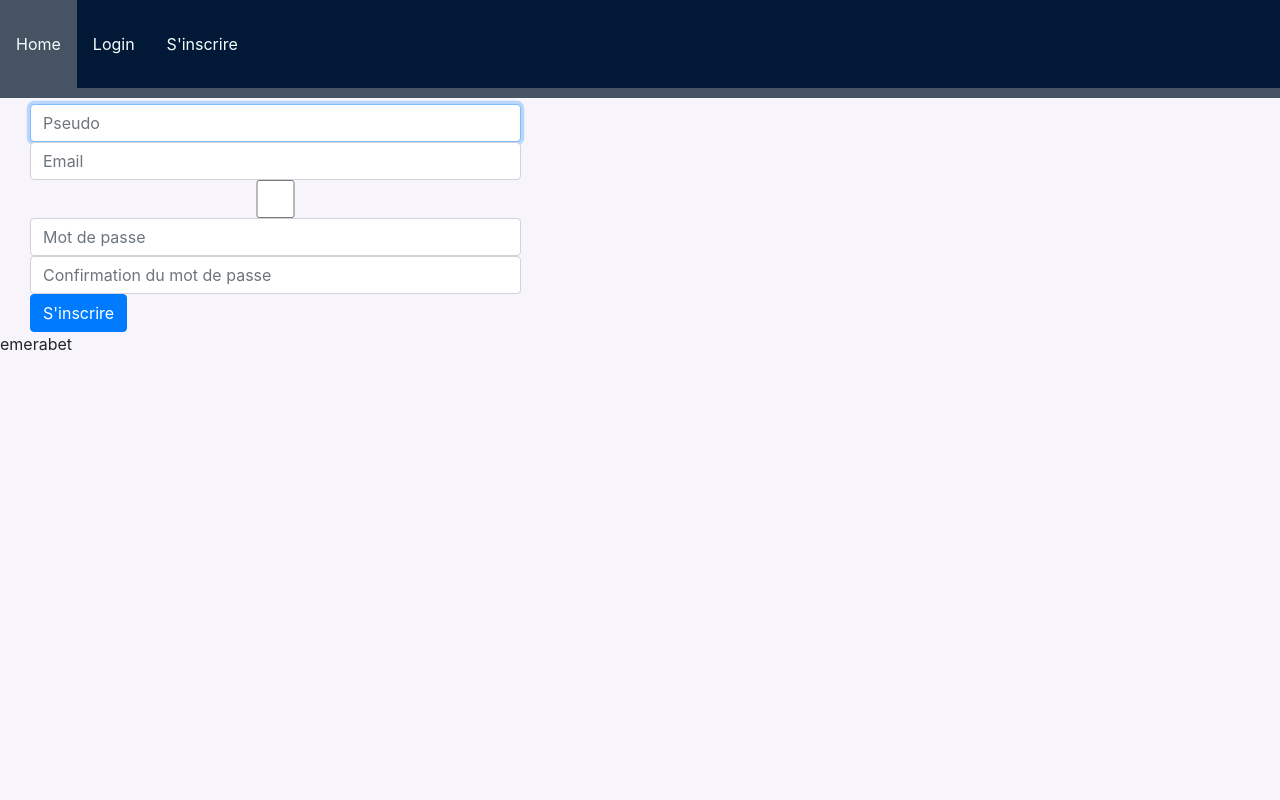
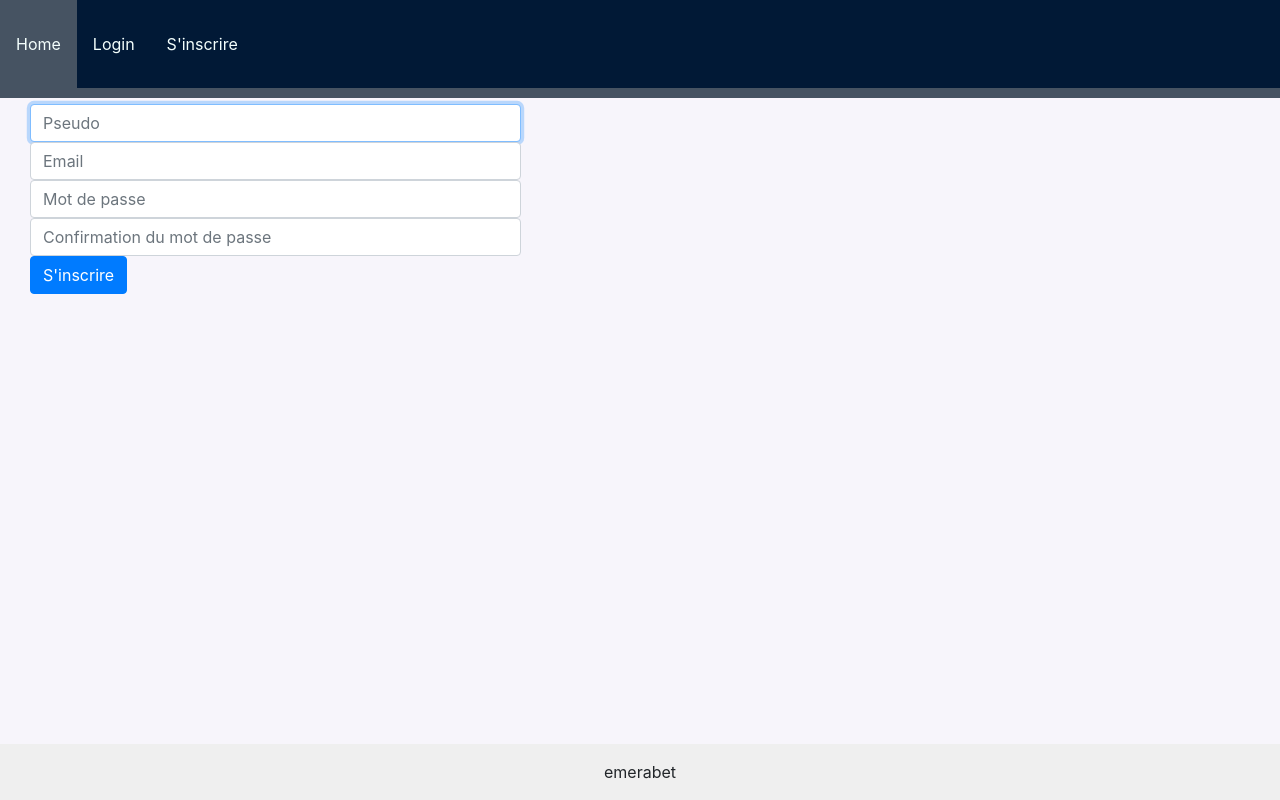
Before and after one commit to emerabet/camagru, a PHP site: page /camagru/index.php?p=register in a window 1280 px wide. Run offline with PHP 8.4, Linux system fonts and the light colour scheme.

Commit message:
envoi mail apres comment, footer toujours en bottom

```diff
--- a/app/Controllers/AuthController.php
+++ b/app/Controllers/AuthController.php
@@ -70,16 +70,12 @@ class AuthController extends Controller
             $db = $app->getDb();
             $model = new \App\Models\User($db);
 
-            $notif = 0;
             $value = $_POST["submit"] ?? "";
             $token = $_POST['token'] ?? "";
             $username = $_POST["pseudo"] ?? "";
             $email = $_POST["email"] ?? "";
             $pwd1 = $_POST["password"] ?? "";
             $pwd2 = $_POST["confirmpwd"] ?? "";
-
-            if (isset($_POST['notif']))
-                $notif = 1;
 
             if ($value == "" || $username == "" || $email == "" || $pwd1 == "" || $pwd2 == "")
                 $errors[] = "Tous les champs sont obligatoires";
@@ -101,7 +97,7 @@ class AuthController extends Controller
             {
                 $pass = password_hash($pwd1, PASSWORD_DEFAULT);
                 $code = bin2hex(random_bytes(16));
-                if ($model->add($username, $email, $pass, $code, $notif)) {
+                if ($model->add($username, $email, $pass, $code, 0)) {
                     $this->send_verification_mail($email, $code);
                     $args["success"] = "Un mail de confirmation vient de vous etre envoyé";
                 }
@@ -131,7 +127,7 @@ class AuthController extends Controller
         ";
         $headers = "MIME-Version: 1.0" . "\r\n";
         $headers .= "Content-type:text/html;charset=UTF-8" . "\r\n";
-        mail($to,$subject,$message,$headers);
+        mail($to, $subject, $message, $headers);
     }
 
     public function send_reset_mail($to, $code)
@@ -150,7 +146,7 @@ class AuthController extends Controller
         ";
         $headers = "MIME-Version: 1.0" . "\r\n";
         $headers .= "Content-type:text/html;charset=UTF-8" . "\r\n";
-        mail($to,$subject,$message,$headers);
+        mail($to, $subject, $message, $headers);
     }
 
     public function logout()
--- a/app/Controllers/Controller.php
+++ b/app/Controllers/Controller.php
@@ -45,4 +45,22 @@ class Controller
     protected function display_msg($msgs) {
         require (__ROOT__ . "/app/Views/msg.php");
     }
+
+    protected function notify_comment_mail($to, $title)
+    {
+        $subject = "Nouveau comentaire sur votre montage";
+        $message = "
+        <html>
+        <head>
+        <title>Nouveau comentaire sur votre montage</title>
+        </head>
+        <body>
+        <p>Un nouveau commenaire vient d'etre publié sur votre montage : $title</p>
+        </body>
+        </html>
+        ";
+        $headers = "MIME-Version: 1.0" . "\r\n";
+        $headers .= "Content-type:text/html;charset=UTF-8" . "\r\n";
+        mail($to, $subject, $message, $headers);
+    }
 }
--- a/app/Controllers/PhotoController.php
+++ b/app/Controllers/PhotoController.php
@@ -150,6 +150,10 @@ class PhotoController extends Controller
             $res = $model->add($o->comment, $o->iduser, $o->idphoto);
             if ($res !== false) {
                 echo "Envoyé";
+                $model = new \App\Models\Photo($db);
+                $author = $model->getByPhotoId($o->idphoto);
+                if ($author !== false)
+                    $this->notify_comment_mail($author['email'], $author['title']);
                 http_response_code(200);
             }
             else {
--- a/app/Models/Photo.php
+++ b/app/Models/Photo.php
@@ -25,8 +25,9 @@ class Photo extends Model
     public function getByUserId($id)
     {
         try {
-            $sql = $this->db->getPdo()->prepare("SELECT `photo`.`id`, `title`, `name`, `created`, COUNT(`comment`.`id`) as nb_comment, COUNT(`upvote`.`id_photo`) as nb_upvote
+            $sql = $this->db->getPdo()->prepare("SELECT `photo`.`id`, `title`, `photo`.`name`, `created`, COUNT(`comment`.`id`) as nb_comment, COUNT(`upvote`.`id_photo`) as nb_upvote, `user`.`name` as username, `user`.`email`
                                                 FROM `photo`
+                                                INNER JOIN`user` ON `photo`.`id_user` = `user`.`id`
                                                 LEFT OUTER JOIN `comment` ON `photo`.`id` = `comment`.`id_photo`
                                                 LEFT OUTER JOIN `upvote` ON `photo`.`id` = `upvote`.`id_photo`
                                                 WHERE `photo`.`id_user` = :iduser
@@ -48,11 +49,12 @@ class Photo extends Model
     public function getByPhotoId($id)
     {
         try {
-            $sql = $this->db->getPdo()->prepare("SELECT `photo`.`id`, `title`, `name`, `created`, COUNT(`comment`.`id`) as nb_comment, COUNT(`upvote`.`id_photo`) as nb_upvote
+            $sql = $this->db->getPdo()->prepare("SELECT `photo`.`id`, `title`, `photo`.`name`, `created`, COUNT(`comment`.`id`) as nb_comment, COUNT(`upvote`.`id_photo`) as nb_upvote, `user`.`name` as username, `user`.`email`
                                                 FROM `photo`
+                                                INNER JOIN`user` ON `photo`.`id_user` = `user`.`id`
                                                 LEFT OUTER JOIN `comment` ON `photo`.`id` = `comment`.`id_photo`
                                                 LEFT OUTER JOIN `upvote` ON `photo`.`id` = `upvote`.`id_photo`
-                                                WHERE `photo`.`id` = :idphoto;
+                                                WHERE `photo`.`id` = :idphoto
                                                 GROUP BY `photo`.`id`;");
             $sql->bindParam(':idphoto', $id);
 
--- a/app/Views/home.php
+++ b/app/Views/home.php
@@ -1,6 +1,5 @@
 <div id="my-gallery" class="my-gallery d-flex justify-content-center bd-highlight flex-wrap">
 </div>
-<h1>Grid</h1>
 <div id="my-grid" class="my-grid">
 
 </div>
--- a/app/Views/register.php
+++ b/app/Views/register.php
@@ -7,9 +7,6 @@
       <label for="inputEmail" class="sr-only">Email</label>
       <input type="email" id="inputEmail" name="email" class="form-control" placeholder="Email" required>
 
-      <label for="chkNotif" class="sr-only">Notif mail</label>
-      <input type="checkbox" id="chkNotif" name="notif" class="form-control">
-
       <label for="inputPassword" class="sr-only">Mot de passe</label>
       <input type="password" id="inputPassword" name="password" class="form-control" placeholder="Mot de passe" required pattern="(?=.*\d)(?=.*[a-z])(?=.*[A-Z]).{6,}" title="6 caracteres minimum comprenant au moins 1 chiffre, une majuscule et une minuscule">
 
--- a/public/css/style.css
+++ b/public/css/style.css
@@ -4,6 +4,17 @@ html{
 
 body {
     background-color: #f7f5fb;
+    display: flex;
+    flex-direction: column;
+    min-height: 100vh;
+}
+
+footer {
+    margin-top: auto;
+    flex: 0 0 50px;
+    padding: 1rem;
+    background-color: #efefef;
+    text-align: center;
 }
 
 .my_modal {
@@ -177,6 +188,10 @@ canvas {
     padding: 2rem 1rem;
 }
 
+main {
+    margin-bottom:10px;
+}
+
 @media screen and (max-width: 1130px) {
     .my-area {
         flex-direction: column !important;
```
Also changed, not shown: public/js/camera.js (+9 -0 lines).
